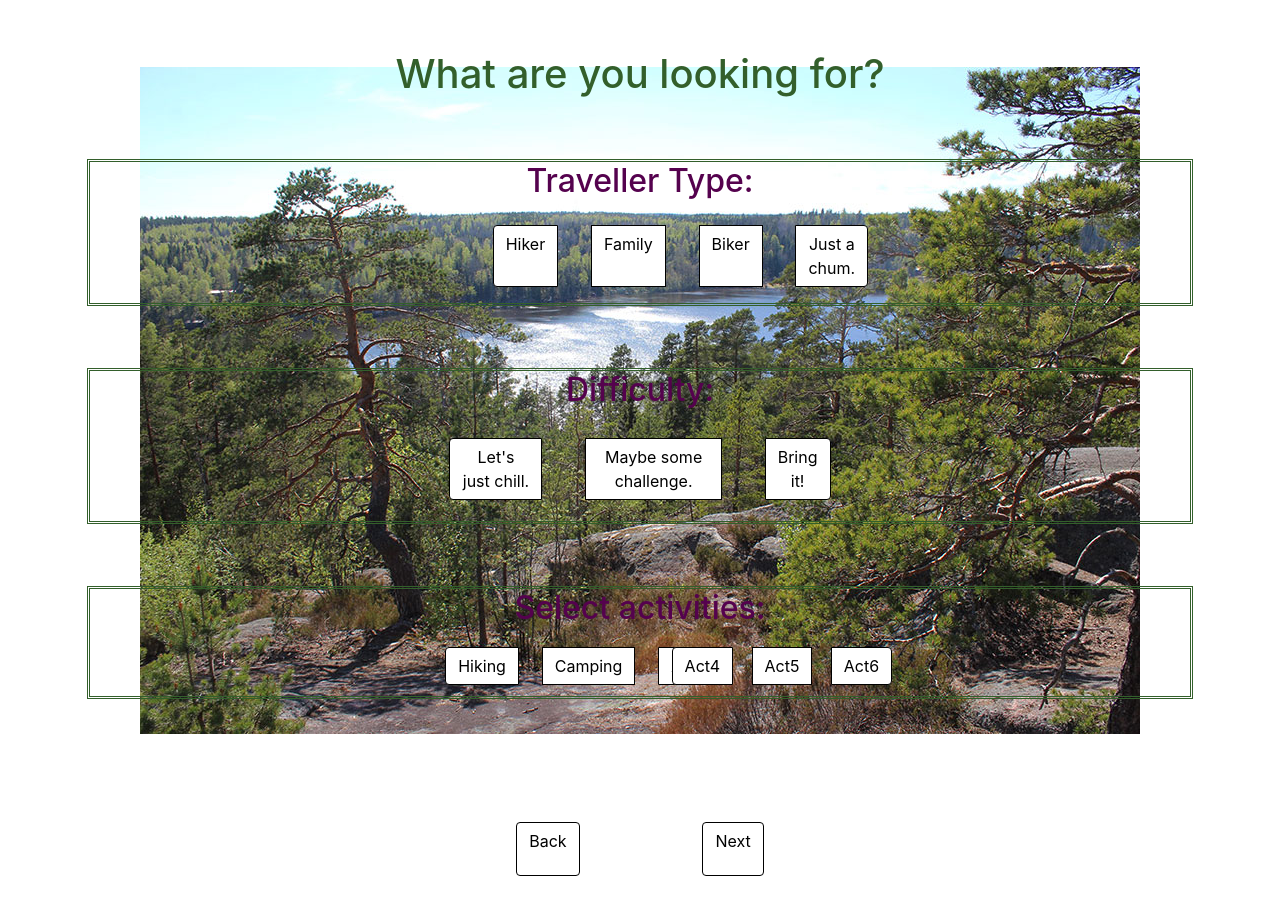
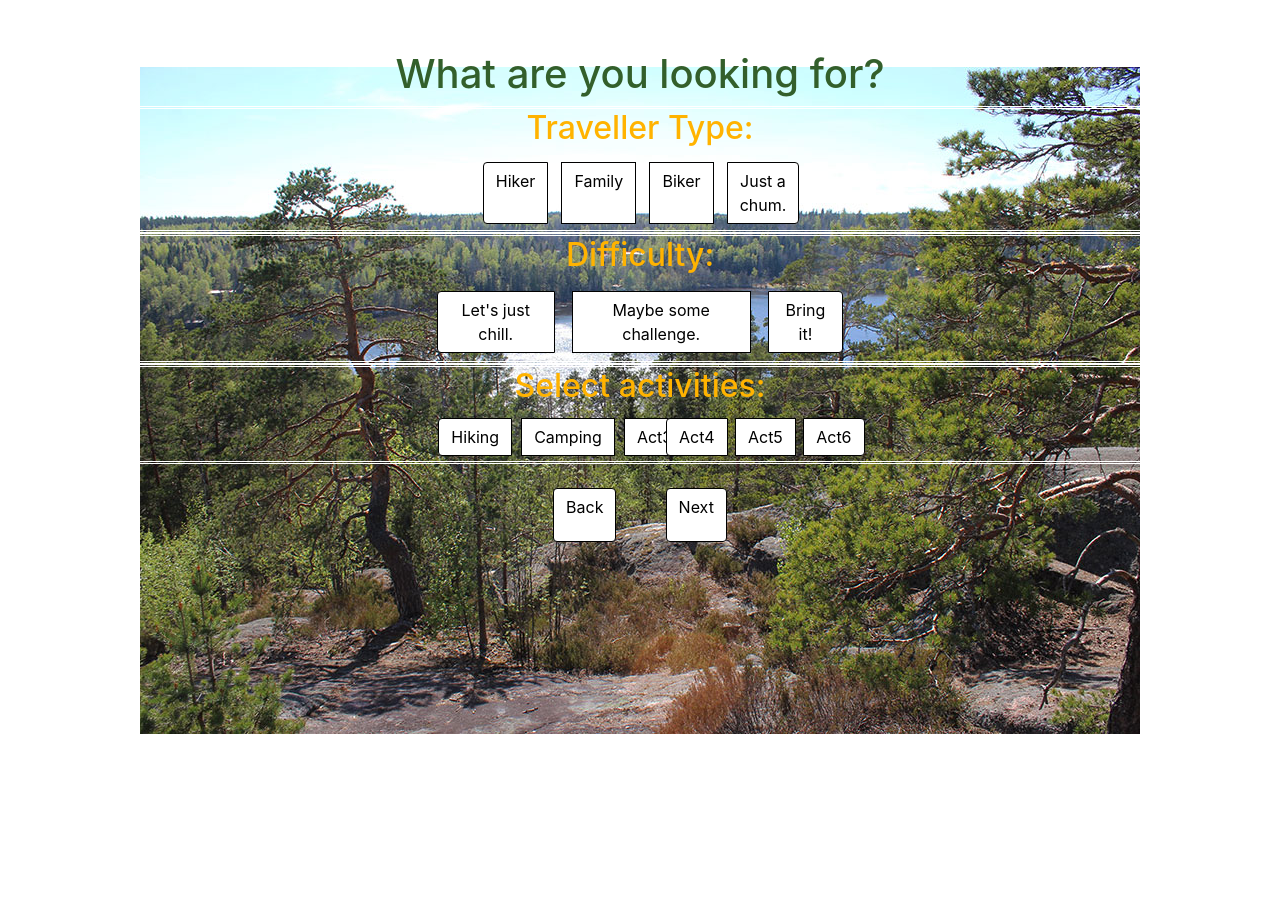
Before and after one commit to ViewFinland/Frontend, a React (Create React App) app: page /filtering in a window 1280 px wide. Shown: the top 914 px of the page. After the commit the page ends 800 px from the top, so only its background shows below. Built offline with nearby package versions, Linux system fonts and the light colour scheme; no server answers; what google-maps-react would draw is missing.

Commit message:
css tweaks

```diff
--- a/src/App.css
+++ b/src/App.css
@@ -25,8 +25,9 @@
 }
 
 .select-box {
-  margin: 5%;
   border: double;
+  color: white;
+  border-color: white;
 }
 
 .navigation-buttons {
@@ -37,7 +38,7 @@
   background-color: white !important;
   color: black !important;
   border-color: black !important;
-  margin: 5% !important;
+  margin: 2% !important;
 }
 
 .btn-primary:active .btn-primary:hover .btn-primary:selected {
@@ -53,7 +54,7 @@ h1 {
   color: #335f2b;
 }
 h2 {
-  color: rgb(85, 2, 78);
+  color: #ffb300;
 }
 
 .cheat-menu {
```
